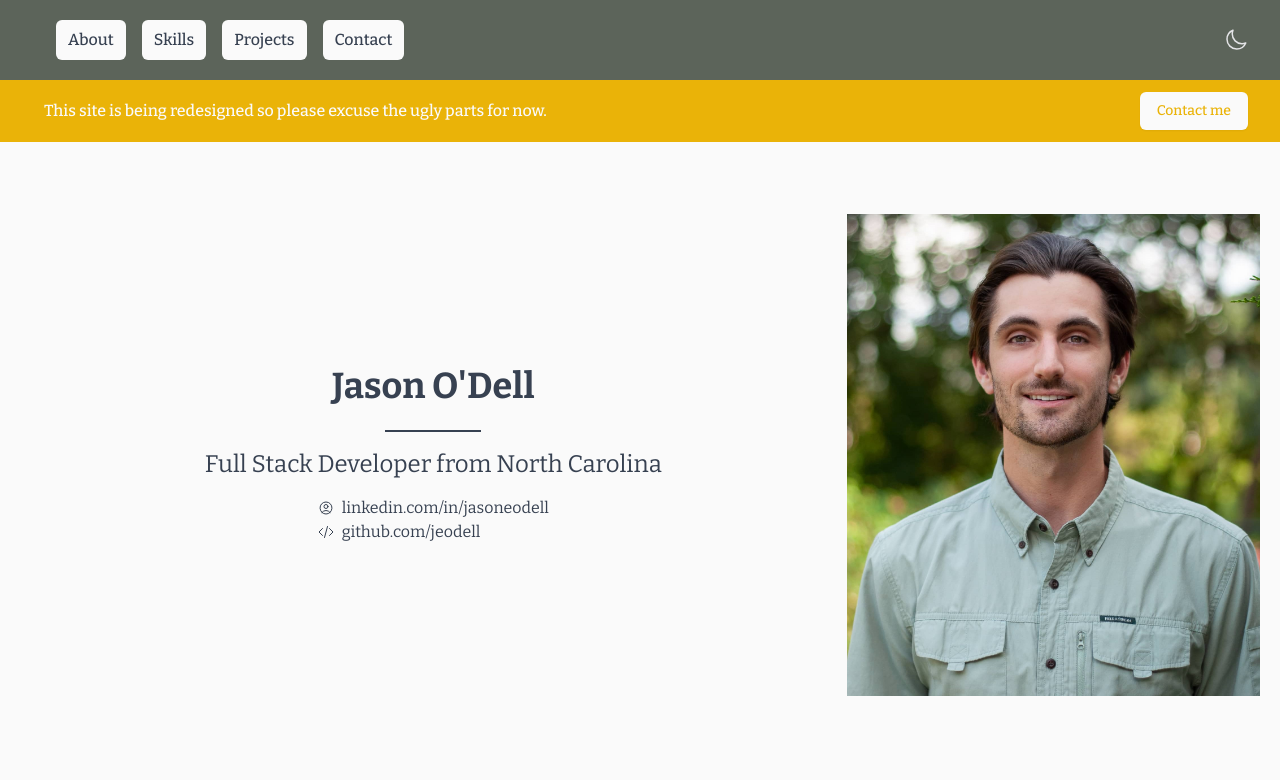
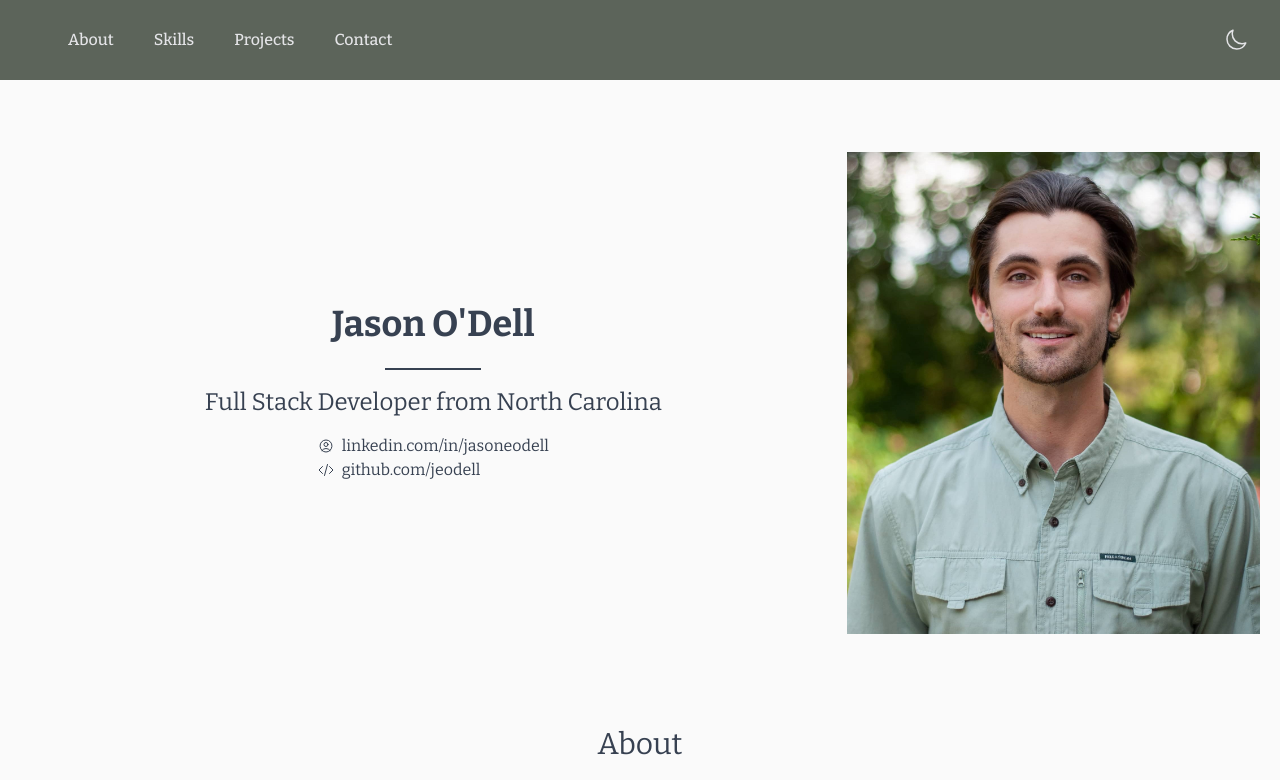
Before and after one commit to jeodell/jeodell.github.io, a Next.js app: page / in a window 1280 px wide. Shown: the top 780 px of the page. Built offline with nearby package versions, Linux system fonts and the light colour scheme.

Commit message:
Fixing styles and moving in progress banner to its own component

```diff
--- a/src/app/components/Header.tsx
+++ b/src/app/components/Header.tsx
@@ -10,10 +10,10 @@ const navigation = [
   { name: 'Contact', href: '#contact', current: false },
 ]
 
-export default function header() {
+export default function Header() {
   return (
     <>
-      <Disclosure as="nav" className="bg-jo-light dark:bg-jo-dark">
+      <Disclosure as="nav" className="dark:bg-jo-medium bg-jo-light text-zinc-200">
         <div className="mx-auto max-w-7xl px-2 sm:px-6 lg:px-8">
           <div className="relative flex h-20 items-center justify-between">
             <div className="absolute inset-y-0 left-0 flex items-center sm:hidden">
@@ -33,7 +33,7 @@ export default function header() {
                       key={item.name}
                       href={item.href}
                       aria-current={item.current ? 'page' : undefined}
-                      className="text-md rounded-md bg-zinc-50 px-3 py-2 font-medium hover:underline dark:bg-jo-dark dark:hover:text-zinc-50"
+                      className="text-md dark:bg-jo-medium rounded-md px-3 py-2 font-medium hover:underline dark:hover:text-zinc-50"
                     >
                       {item.name}
                     </a>
@@ -53,7 +53,7 @@ export default function header() {
                 as="a"
                 href={item.href}
                 aria-current={item.current ? 'page' : undefined}
-                className="text-gray-70 block rounded-md bg-zinc-50 px-3 py-2 text-base font-medium hover:underline dark:bg-jo-dark"
+                className="dark:bg-jo-medium block rounded-md bg-jo-light px-3 py-2 text-base font-medium text-zinc-200 hover:underline"
               >
                 {item.name}
               </DisclosureButton>
@@ -61,28 +61,7 @@ export default function header() {
           </div>
         </DisclosurePanel>
       </Disclosure>
-      <div className="bg-yellow-500">
-        <div className="mx-auto max-w-7xl px-3 py-3 sm:px-6 lg:px-8">
-          <div className="flex flex-wrap items-center justify-between">
-            <div className="flex w-0 flex-1 items-center">
-              <p className="ml-3 truncate font-medium text-zinc-50">
-                <span className="md:hidden">In progress</span>
-                <span className="hidden md:inline">
-                  This site is being redesigned so please excuse the ugly parts for now.
-                </span>
-              </p>
-            </div>
-            <div className="order-2 mt-2 sm:order-3 sm:mt-0">
-              <a
-                href="#contact"
-                className="flex items-center justify-center rounded-md border border-transparent bg-zinc-50 px-4 py-2 text-sm font-medium text-yellow-500 shadow-sm hover:bg-yellow-50"
-              >
-                Contact me
-              </a>
-            </div>
-          </div>
-        </div>
-      </div>
+      {/* <InProgressBanner /> */}
     </>
   )
 }
--- /dev/null
+++ b/src/app/components/InProgressBanner.tsx
@@ -0,0 +1,26 @@
+export default function InProgressBanner() {
+  return (
+    <div className="bg-yellow-500">
+      <div className="mx-auto max-w-7xl px-3 py-3 sm:px-6 lg:px-8">
+        <div className="flex flex-wrap items-center justify-between">
+          <div className="flex w-0 flex-1 items-center">
+            <p className="ml-3 truncate font-medium text-zinc-50">
+              <span className="md:hidden">In progress</span>
+              <span className="hidden md:inline">
+                This site is being redesigned so please excuse the ugly parts for now.
+              </span>
+            </p>
+          </div>
+          <div className="order-2 mt-2 sm:order-3 sm:mt-0">
+            <a
+              href="#contact"
+              className="flex items-center justify-center rounded-md border border-transparent bg-zinc-50 px-4 py-2 text-sm font-medium text-yellow-500 shadow-sm hover:bg-yellow-50"
+            >
+              Contact me
+            </a>
+          </div>
+        </div>
+      </div>
+    </div>
+  )
+}
```
